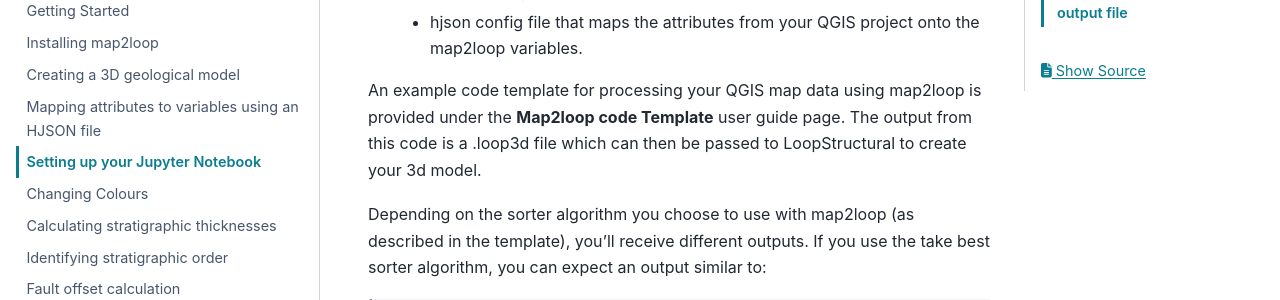
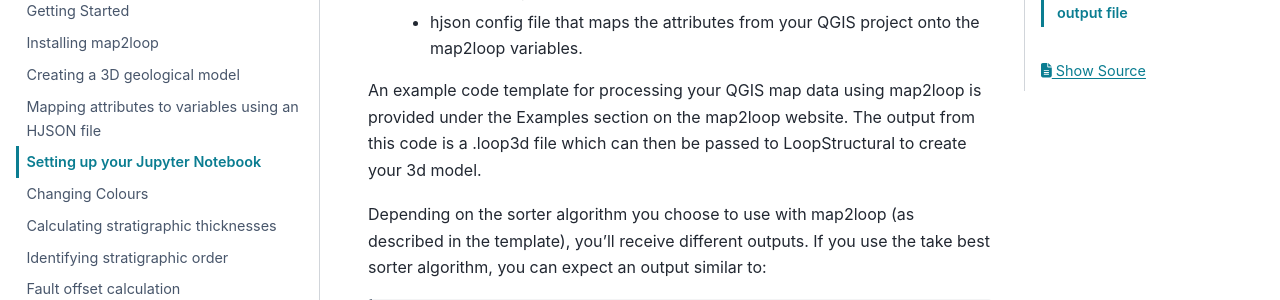
Before and after one commit to Loop3D/map2loop, a Sphinx documentation site: the page built from docs/source/user_guide/setup_jupyter.rst, in a window 1280 px wide and 900 px high, scrolled down 417 px. Shown: the part 180-480 px from the top of the window. Built offline with Sphinx 7.4.7 and the PyData theme 0.15.4, drawn with Linux system fonts in a browser that asks for light colours; pages that are not in the unit, such as notebooks, are missing from menus.

Commit message:
Update setup_jupyter.rst
Direct users to the examples page for the m2l code template

```diff
--- a/docs/source/user_guide/setup_jupyter.rst
+++ b/docs/source/user_guide/setup_jupyter.rst
@@ -10,7 +10,7 @@
  *	DEM / DTM path
  *	hjson config file that maps the attributes from your QGIS project onto the map2loop variables.
 
-An example code template for processing your QGIS map data using map2loop is provided under the **Map2loop code Template** user guide page. The output from this code is a .loop3d file which can then be passed to LoopStructural to create your 3d model.
+An example code template for processing your QGIS map data using map2loop is provided under the Examples section on the map2loop website. The output from this code is a .loop3d file which can then be passed to LoopStructural to create your 3d model.
 
 Depending on the sorter algorithm you choose to use with map2loop (as described in the template), you’ll receive different outputs. If you use the take best sorter algorithm, you can expect an output similar to:
 
```
